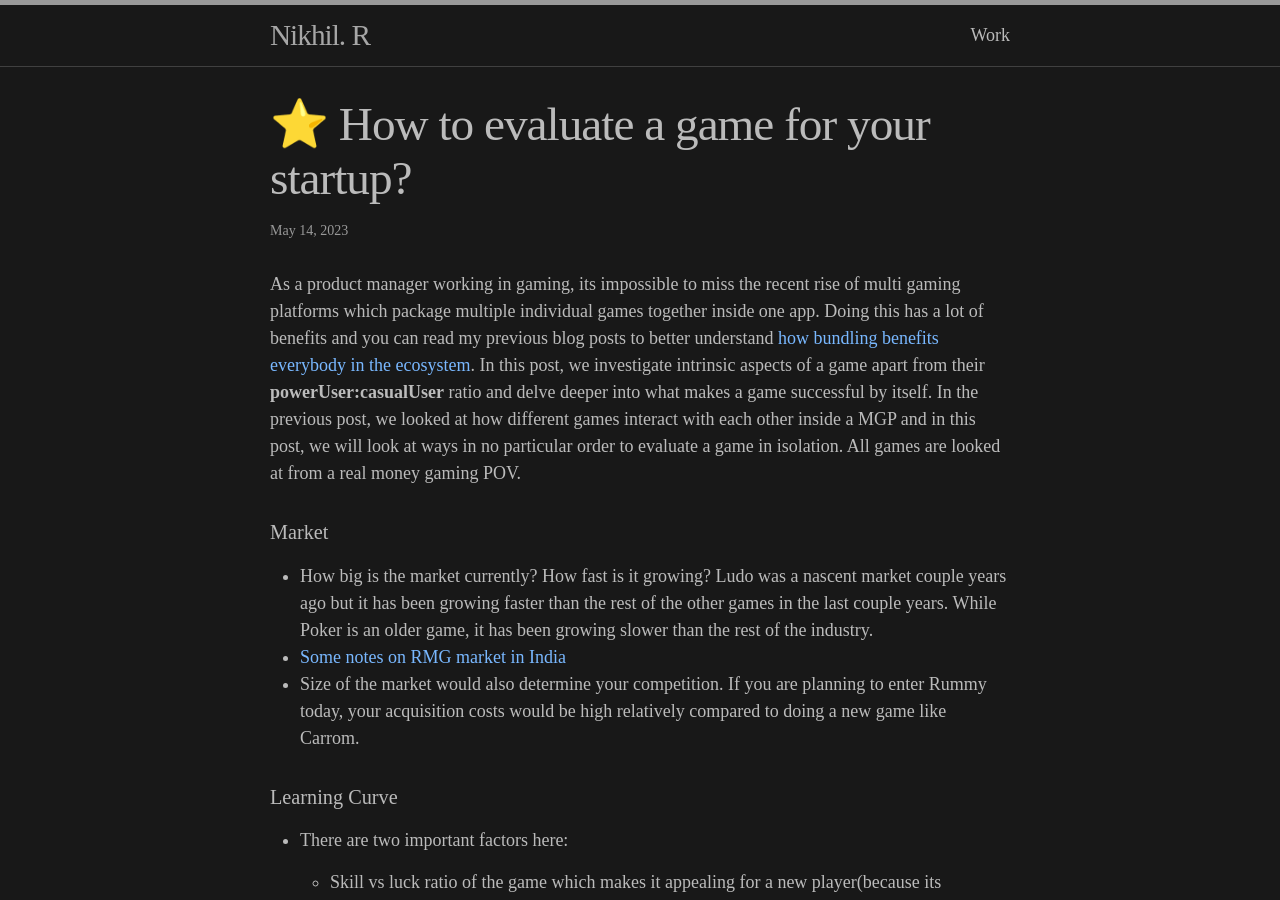
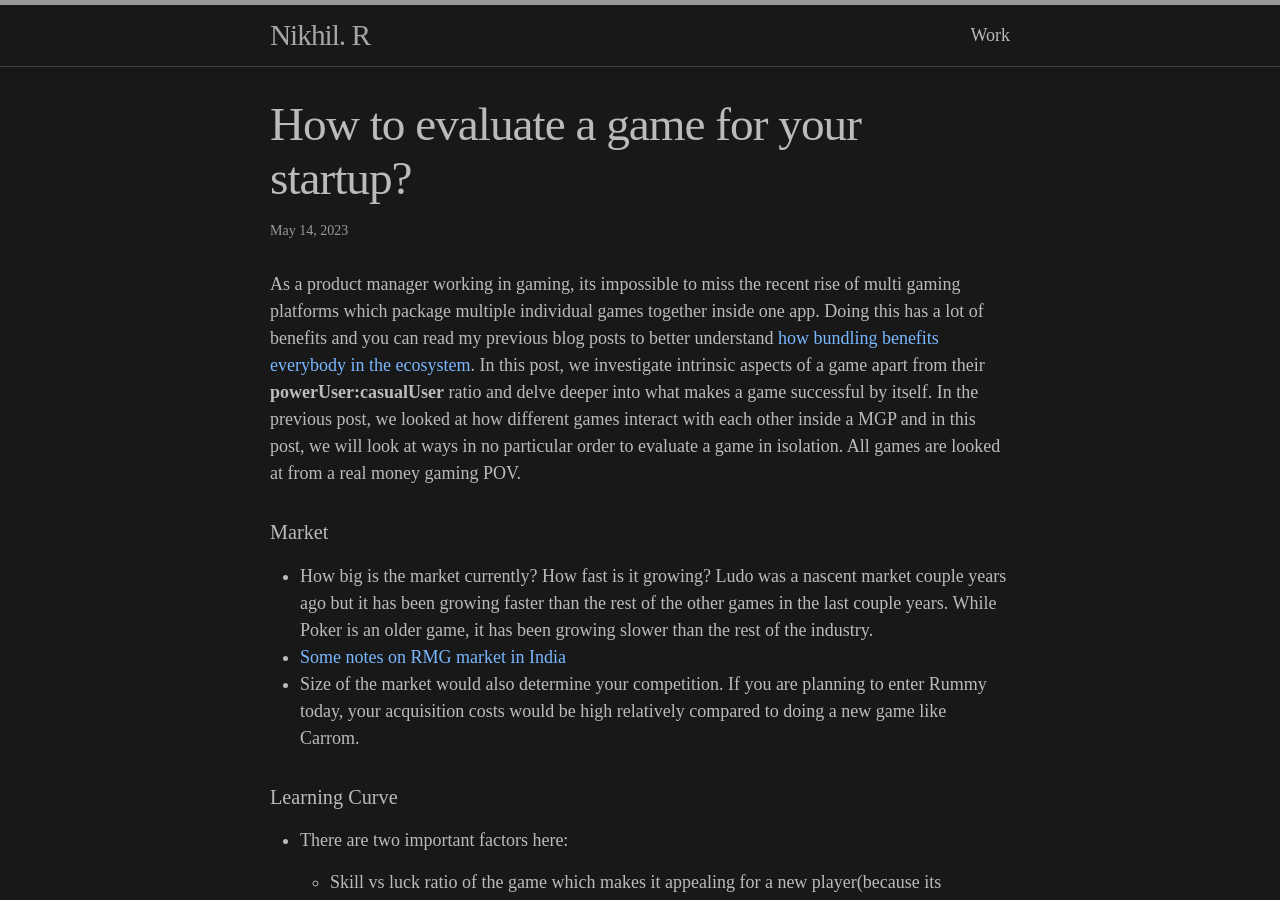
Before and after one commit to r-nikhil/r-nikhil.github.io, a Jekyll site: the page built from _posts/2023-05-14-evaluating-games.md, in a window 1280 px wide and 900 px high. Built offline with Jekyll 4.4.1, drawn with Linux system fonts in a browser that asks for light colours.

Commit message:
star edits

```diff
--- a/_posts/2023-05-14-evaluating-games.md
+++ b/_posts/2023-05-14-evaluating-games.md
@@ -1,6 +1,6 @@
 ---
 layout: post
-title: ⭐️ How to evaluate a game for your startup?
+title: How to evaluate a game for your startup?
 ---
 
 As a product manager working in gaming, its impossible to miss the recent rise of multi gaming platforms which package multiple individual games together inside one app. Doing this has a lot of benefits and you can read my previous blog posts to better understand [how bundling benefits everybody in the ecosystem](https://rnikhil.com/2023/04/09/multi-vs-single-gaming.html). In this post, we investigate intrinsic aspects of a game apart from their **powerUser:casualUser** ratio and delve deeper into what makes a game successful by itself. In the previous post, we looked at how different games interact with each other inside a MGP and in this post, we will look at ways in no particular order to evaluate a game in isolation. All games are looked at from a real money gaming POV.
```
Also changed, not shown: _posts/2023-11-12-quitting-fulltime-poker.md (+1 -1 lines).
